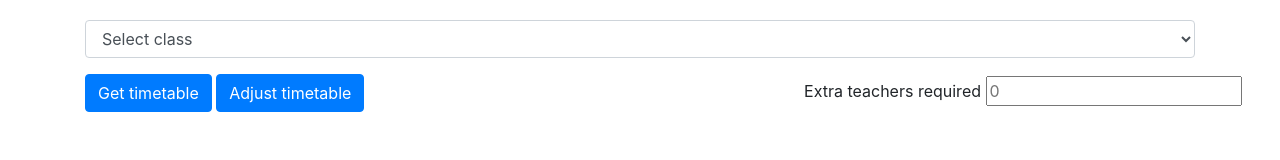
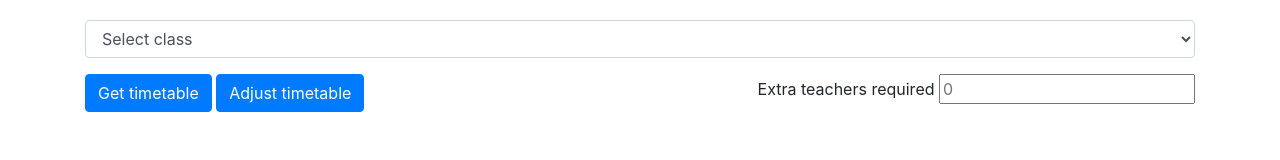
Before and after one commit to jaydeepdeb405/totalcloud-assignment, a website: page index.html in a window 1280 px wide. Drawn offline with Linux system fonts and the light colour scheme.

Commit message:
Fixed html layout

```diff
--- a/web/stylesheet.css
+++ b/web/stylesheet.css
@@ -3,6 +3,5 @@
 }
 
 #extra-teachers {
-    position: relative;
-    left: 34vw;
+    float: right;
 }
```
